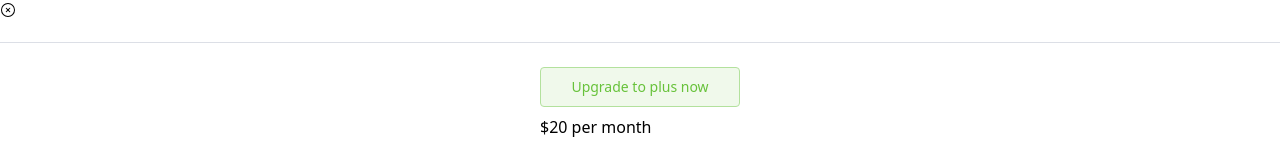
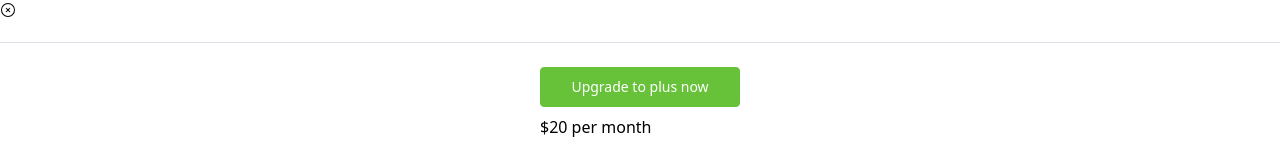
Before and after one commit to HappyPot/mychart, a Vue app: page / in a window 1280 px wide. Shown: the part 214-371 px from the top of the page. Built offline with nearby package versions, Linux system fonts and the light colour scheme.

Commit message:
Tue Sep  5 17:21:00 CST 2023 inscode

```diff
--- a/src/page/index.vue
+++ b/src/page/index.vue
@@ -36,7 +36,7 @@
               </div>
             </div>
             <el-divider />
-            <el-button style="width: 200px; margin: 0 auto; display: flex;" type="success" size="large" plain> Upgrade to
+            <el-button style="width: 200px; margin: 0 auto; display: flex;" type="success" size="large"> Upgrade to
               plus
               now</el-button>
             <div class="font-semibold text-center " style="width: 200px; margin: 0 auto;margin-top: 1vh;">
@@ -356,7 +356,7 @@ const selectRecord = (index) => {
 .empty_item_line {
   padding: 0.5vw;
   border-radius: 16px;
-  background: #fff;
+
   margin: 0.5vw 0;
 }
 </style>
--- a/src/style.scss
+++ b/src/style.scss
@@ -60,6 +60,10 @@
 
     .empty_item {
         background: #f8f8fc;
+    }
+
+    .empty_item_line {
+        background: #fff;
     }
 }
 
@@ -125,4 +129,8 @@
     .empty_item {
         background: #121212;
     }
+
+    .empty_item_line {
+        background: #313131;
+    }
 }
```
